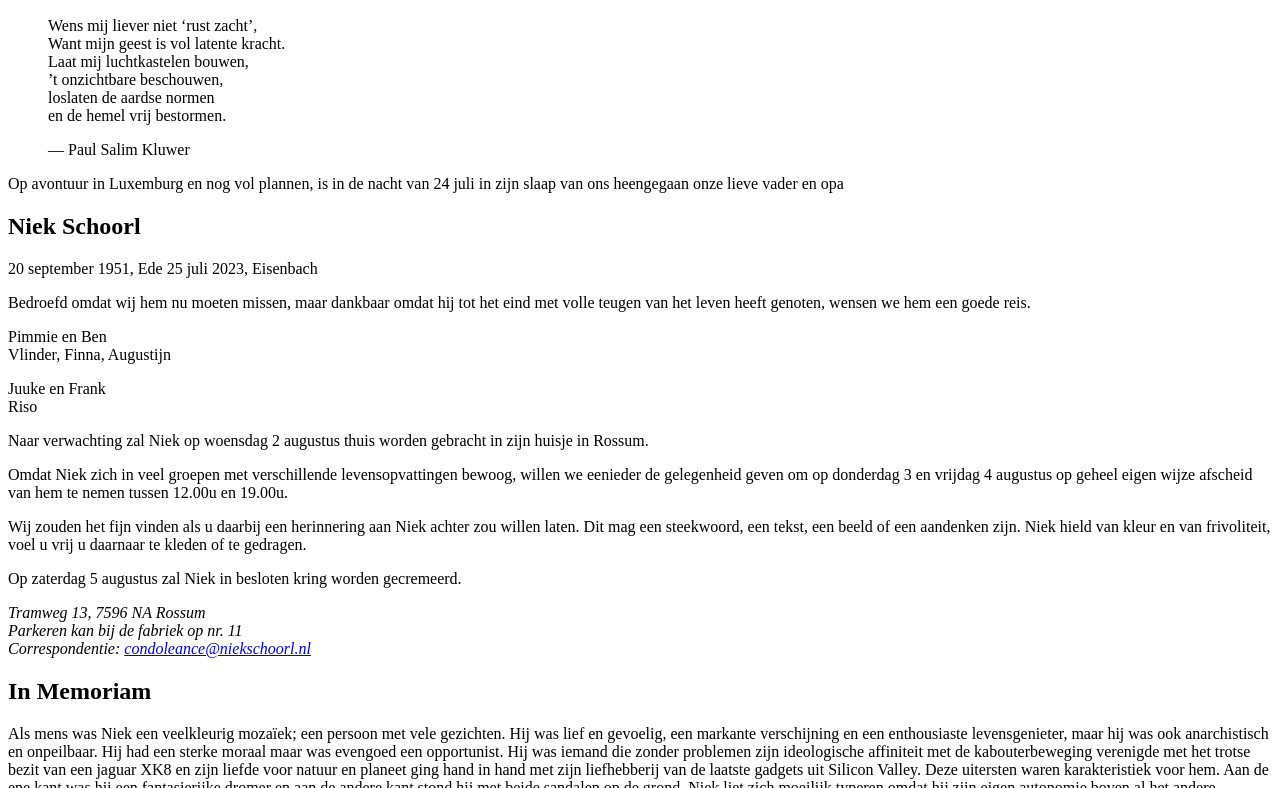
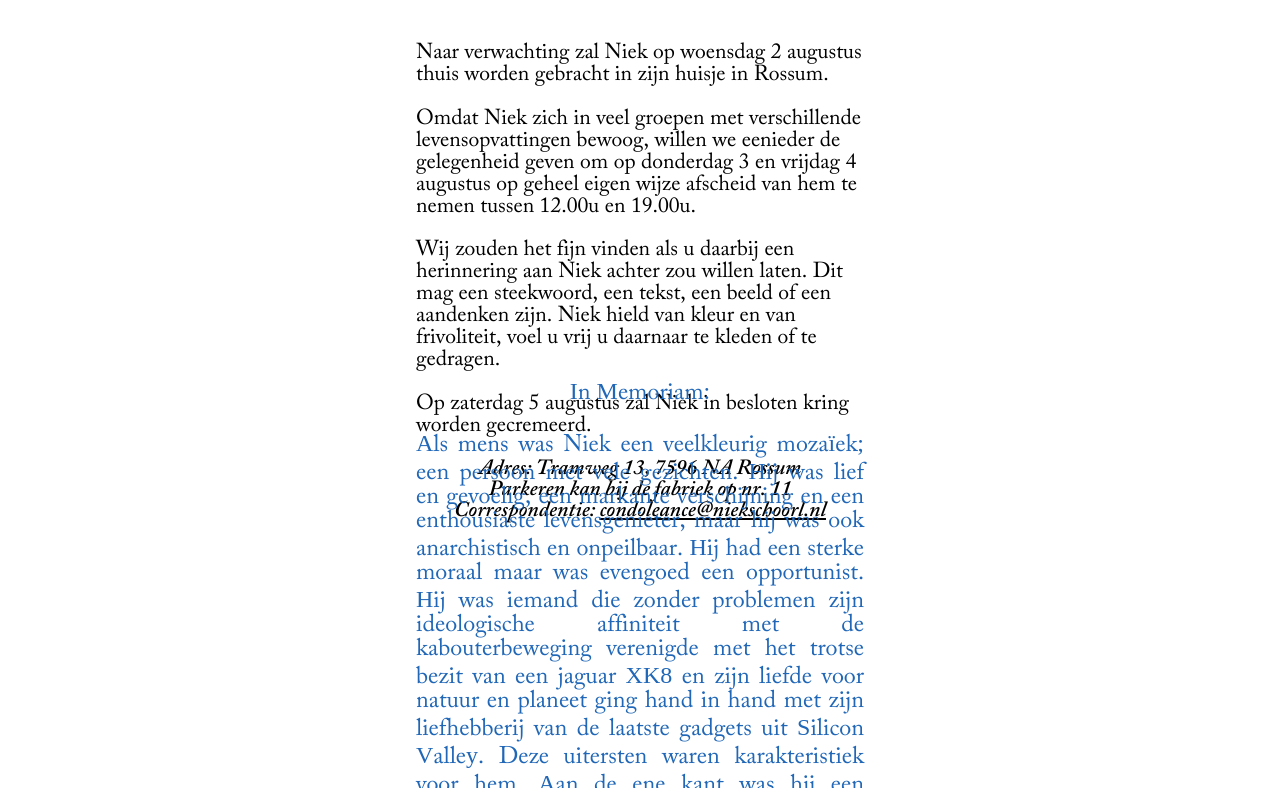
Before and after one commit to Peachey-Schoorl/niekschoorl.nl, a plain HTML site: page index.html in a window 1280 px wide. Shown: the part 1272-2060 px from the top of the page. Drawn offline with Linux system fonts and the light colour scheme.

Commit message:
Add first draft styles.

```diff
--- /dev/null
+++ b/assets/styles.css
@@ -0,0 +1,155 @@
+/********( CSS Index )*********************************************************/
+/*
+    1. Generic Styles
+    2. Section Specific
+    2.1 Opening
+      2.1.1 Quote
+      2.1.2 Image
+    2.2 In Memoriam
+    2.2.1 Title
+    2.3 Rouwkaart
+      2.3.1 Title
+      2.3.2 Generic Content
+      2.3.3 Dates and Family
+      2.3.4 Dates
+      2.3.5 Family
+    2.4 Closing
+      2.4.1 Image
+ */
+/*=======( Generic Styles )===================================================*/
+a {
+  color: inherit;
+}
+
+address {
+  font-family: font-italic, serif;
+  font-style: normal;
+  text-align: center;
+}
+
+address::before {
+  content: "Adres: ";
+}
+
+article {
+  display: flex;
+  flex-direction: column;
+  justify-content: space-between;
+}
+
+footer {
+  text-align: center;
+}
+
+img {
+  max-width: 100%;
+}
+
+section {
+  font-family: font-regular, serif;
+  font-size: 1.35em;
+  height: 100vh;
+  margin: auto;
+  max-width: 35vw;
+}
+
+/*=======( Section Specific )=================================================*/
+/*-------( Opening )----------------------------------------------------------*/
+.opening {
+  text-align: center;
+  color: #2067b7;
+  font-size: 1.85em;
+}
+
+/*.......( Quote )............................................................*/
+.opening blockquote {
+  font-style: normal;
+}
+.opening blockquote footer {
+  font-family: font-italic, serif;
+}
+
+/*.......( Image )............................................................*/
+.opening img {
+  border-radius: 100%;
+  width: 50vh;
+}
+
+/*-------( In Memoriam )------------------------------------------------------*/
+.in-memoriam {
+  color: #2067b7;
+  font-size: 1.5em;
+  width: 35vw;
+  text-align-last: center;
+  text-align: justify;
+}
+
+/*.......( Title )............................................................*/
+.in-memoriam h2 {
+  font-size: inherit;
+  font-weight: inherit;
+  font-family: inherit;
+  color: inherit;
+}
+
+.in-memoriam h2:after {
+  content: ":";
+}
+
+/*-------( Rouwkaart )--------------------------------------------------------*/
+.rouw-kaart {
+  text-align-last: center;
+  text-align: justify;
+}
+
+/*.......( Title )............................................................*/
+.rouw-kaart h1 {
+  color: #2067b7;
+  font-size: 2.5em;
+  font-family: font-bold, serif;
+}
+
+/*.......( Generic Content )..................................................*/
+.rouw-kaart .content {
+  text-align: left;
+  text-align-last: left;
+}
+
+/*.......( Dates and Family ).................................................*/
+.rouw-kaart .dates,
+.rouw-kaart .familie {
+  display: flex;
+  flex-wrap: nowrap;
+  justify-content: space-around;
+}
+
+/*.......( Dates )............................................................*/
+.rouw-kaart .dates {
+  font-family: font-italic, serif;
+}
+.rouw-kaart .geboren::before {
+  content: "* ";
+}
+
+.rouw-kaart .overleden::before {
+  content: "† ";
+}
+
+/*.......( Family )...........................................................*/
+.rouw-kaart .familie {
+  font-weight: bold;
+  font-family: font-bold, serif;
+}
+
+/*-------( Closing )----------------------------------------------------------*/
+.closing {
+  text-align: center;
+}
+
+/*.......( Image )............................................................*/
+.closing img {
+  max-height: 100vh;
+  max-width: 100vw;
+}
+
+/********( End )***************************************************************/
--- a/index.html
+++ b/index.html
@@ -3,6 +3,9 @@
 <head>
     <meta charset="utf-8">
     <title>Niek Schoorl - In Memoriam</title>
+
+    <link rel="stylesheet" href="assets/fonts.css">
+    <link rel="stylesheet" href="assets/styles.css">
 </head>
 <body>
     <section class="opening">
@@ -47,7 +50,7 @@
                 Riso
             </p>
         </div>
-        <div class="pull-left">
+        <div class="content">
             <p>
                 Naar verwachting zal Niek op woensdag 2 augustus thuis worden
                 gebracht in zijn huisje in Rossum.
```
